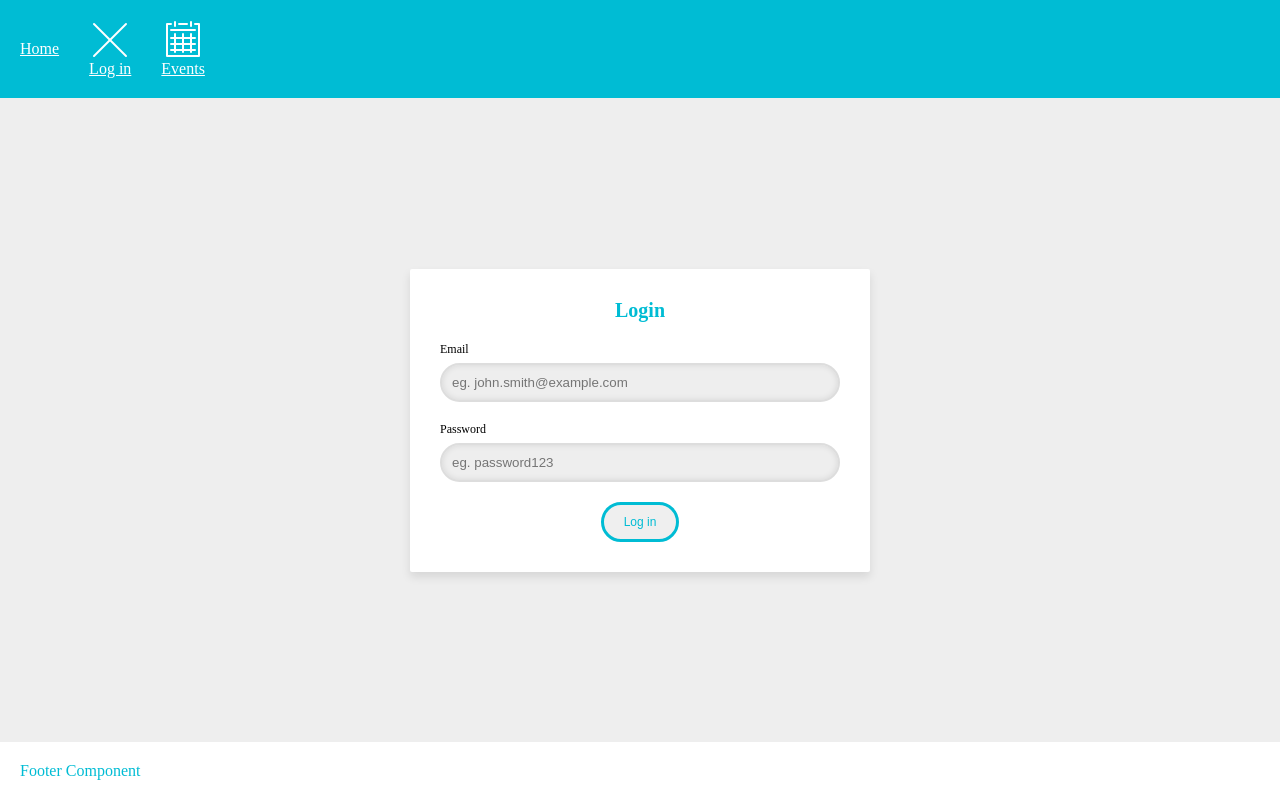
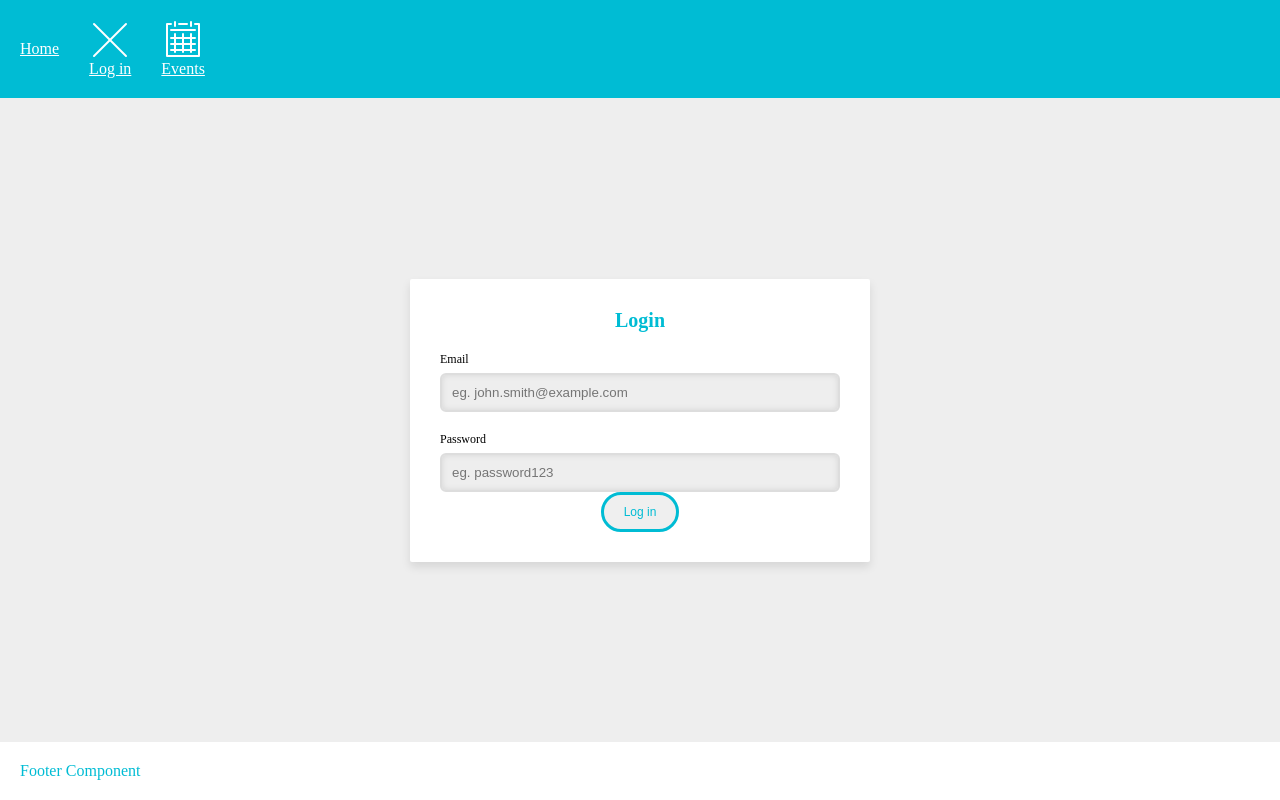
Before and after one commit to chrishalley/cibolo-react-client, a React (Create React App) app: page /login in a window 1280 px wide. Built offline with nearby package versions, Linux system fonts and the light colour scheme.

Commit message:
reorganised styles for Form inputs, added click-to-close on modal background

```diff
--- a/src/components/App.module.css
+++ b/src/components/App.module.css
@@ -4,6 +4,7 @@
   --color-grey-light-2: #DDDDDD;
   --box-shadow: 0 .5rem 1rem rgba(0,0,0, 0.1);
   --inset-shadow: inset 0 0 6px rgba(0, 0, 0, 0.1);
+  --rounded-corner: 6px;
 
 
   background-color: var(--color-grey-light-1);
--- a/src/components/BookingForm/BookingForm.js
+++ b/src/components/BookingForm/BookingForm.js
@@ -1,6 +1,7 @@
 import React, { Component, Fragment } from 'react'
 
 import { Form, Button } from '../common'
+import styles from './BookingForm.module.css'
 
 class BookingForm extends Component {
 
@@ -32,7 +33,7 @@ class BookingForm extends Component {
   render() {
     const { bookingSubmit, formConfig } = this
     return (
-      <Form onSubmit={bookingSubmit} state={formConfig}>
+      <Form classes={styles['booking-form']} onSubmit={bookingSubmit} state={formConfig}>
         {(updateFormState, formSubmit, initState) => (
 
           <Fragment>
@@ -69,7 +70,7 @@ class BookingForm extends Component {
                 </Form.Fieldset>
 
                 <Form.Fieldset label="Event description" placeholder="Give a short description" name="event.description" updateFormState={updateFormState} initState={initState}>
-                  <Form.TextArea rows="60"/>
+                  <Form.TextArea rows="20"/>
                 </Form.Fieldset>
 
               </Form.Fieldgroup>
--- /dev/null
+++ b/src/components/BookingForm/BookingForm.module.css
@@ -0,0 +1,4 @@
+.booking-form {
+  max-width: 80rem;
+  width: 75vw;
+}
--- a/src/components/common/Card/Card.js
+++ b/src/components/common/Card/Card.js
@@ -5,7 +5,7 @@ import styles from './Card.module.css';
 const Card = (props) => {
   const { children, className } = props
   return (
-    <div className={`${styles['card']} ${className}`}>
+    <div className={`${styles['card']} ${className}`} onClick={e => e.stopPropagation()}>
       {children}
     </div>
   )
--- a/src/components/common/Form/Form.js
+++ b/src/components/common/Form/Form.js
@@ -1,8 +1,17 @@
 import React, { Component } from 'react'
 import { get, set, merge } from 'lodash'
+import PropTypes from 'prop-types'
 
 import { Section, Fieldgroup, Fieldset } from './components/Sections'
 import { Checkbox, TextInput, RadioInput, TextArea } from './components/Inputs'
+
+const proptypes = {
+  classes: PropTypes.string
+}
+
+const defaultProps = {
+
+}
 
 class Form extends Component {
 
@@ -34,10 +43,16 @@ class Form extends Component {
 
   render() {
     const { updateState, formSubmit, initState } = this
+    const { classes } = this.props
     return (
-      this.props.children(updateState, formSubmit, initState)
+      <form className={classes}>
+        {this.props.children(updateState, formSubmit, initState)}
+      </form>
     )
   }
 }
 
+Form.propTypes = proptypes;
+Form.defaultProps = defaultProps;
+
 export { Form }
--- a/src/components/common/Form/components/Inputs/TextArea/TextArea.js
+++ b/src/components/common/Form/components/Inputs/TextArea/TextArea.js
@@ -1,5 +1,7 @@
 import React from 'react'
 import PropTypes from 'prop-types'
+
+import styles from './TextArea.module.css'
 
 const proptypes = {
   rows: PropTypes.string,
@@ -17,7 +19,7 @@ const defaultProps = {
 const TextArea = (props) => {
   const { rows, onChange, value, name, placeholder } = props
   return (
-    <textarea placeholder={placeholder} value={value[name]} rows={rows} onChange={(event) => onChange(event.target.value)}/>
+    <textarea className={styles.input} placeholder={placeholder} value={value[name]} rows={rows} onChange={(event) => onChange(event.target.value)}/>
   )
 }
 
--- a/src/components/common/Form/components/Inputs/TextArea/TextArea.module.css
+++ b/src/components/common/Form/components/Inputs/TextArea/TextArea.module.css
@@ -0,0 +1,13 @@
+.input:focus {
+  outline: none;
+  border-color: var(--color-primary);
+}
+
+.input {
+  width: 100%;
+  padding: 1rem;
+  border-radius: var(--rounded-corner);
+  border: 2px solid var(--color-grey-light-2);
+  background-color: var(--color-grey-light-1);
+  box-shadow: var(--inset-shadow);
+}
--- a/src/components/common/Form/components/Inputs/TextInput/TextInput.js
+++ b/src/components/common/Form/components/Inputs/TextInput/TextInput.js
@@ -1,5 +1,7 @@
 import React from 'react'
 import PropTypes from 'prop-types'
+
+import styles from './TextInput.module.css'
 
 const proptypes = {
   type: PropTypes.string,
@@ -17,7 +19,7 @@ const TextInput = (props) => {
   // console.log('TextInput props: ', props)
   // console.log('TextInput name: ', name)
   return (
-    <input type={type} placeholder={placeholder} onChange={(e) => {onChange(e.target.value)}}/>
+    <input className={styles.input} type={type} placeholder={placeholder} onChange={(e) => {onChange(e.target.value)}}/>
   )
 }
 
--- a/src/components/common/Form/components/Inputs/TextInput/TextInput.module.css
+++ b/src/components/common/Form/components/Inputs/TextInput/TextInput.module.css
@@ -0,0 +1,13 @@
+.input:focus {
+  outline: none;
+  border-color: var(--color-primary);
+}
+
+.input {
+  width: 100%;
+  padding: 1rem;
+  border-radius: var(--rounded-corner);
+  border: 2px solid var(--color-grey-light-2);
+  background-color: var(--color-grey-light-1);
+  box-shadow: var(--inset-shadow);
+}
--- a/src/components/common/Form/components/Sections/Fieldset/Fieldset.module.css
+++ b/src/components/common/Form/components/Sections/Fieldset/Fieldset.module.css
@@ -1,6 +1,3 @@
-/* @value color-grey-light-1 from '../../../assets/css/colors.css';
-@value insetShadow from '../../../assets/css/shadows.css'; */
-
 .fieldset {
   width: 100%;
   border: none;
@@ -20,7 +17,7 @@
   margin-right: 1rem;
 }
 
-.fieldset input[type="text"],
+/* .fieldset input[type="text"],
 .fieldset input[type="password"] {
   width: 100%;
   padding: 1rem;
@@ -33,4 +30,4 @@
 .fieldset input:focus {
   outline: none;
   border-color: var(--color-primary);
-}
+} */
--- a/src/components/common/Modal/Modal.js
+++ b/src/components/common/Modal/Modal.js
@@ -21,7 +21,11 @@ const Modal = ({ closeHandler, children }) => {
   })
 
   return ReactDOM.createPortal(
-    <div className={styles['modal-container']}>
+    <div className={styles['modal-container']} onClick={(e) => {
+      console.log('click')
+      e.stopPropagation()
+      closeHandler()
+    }}>
       <Card className={styles['modal-card']}>
         <Button classes="rando" clickHandler={() => closeHandler()}><SVGIcon icon="close" width="20px"/></Button>
         {children}
--- a/src/components/common/Modal/Modal.module.css
+++ b/src/components/common/Modal/Modal.module.css
@@ -8,12 +8,14 @@
   display: flex;
   justify-content: center;
   overflow-y: scroll;
+  cursor: pointer;
 
   --color-primary: #00BCD4;
   --color-grey-light-1: #EEEEEE;
   --color-grey-light-2: #DDDDDD;
   --box-shadow: 0 .5rem 1rem rgba(0, 0, 0, 0.1);
   --inset-shadow: inset 0 0 6px rgba(0, 0, 0, 0.1);
+  --rounded-corner: 6px;
 }
 
 .modal-card {
@@ -21,4 +23,5 @@
   display: flex;
   flex-direction: column;
   margin: 6rem 0;
+  cursor: default;
 }
```
